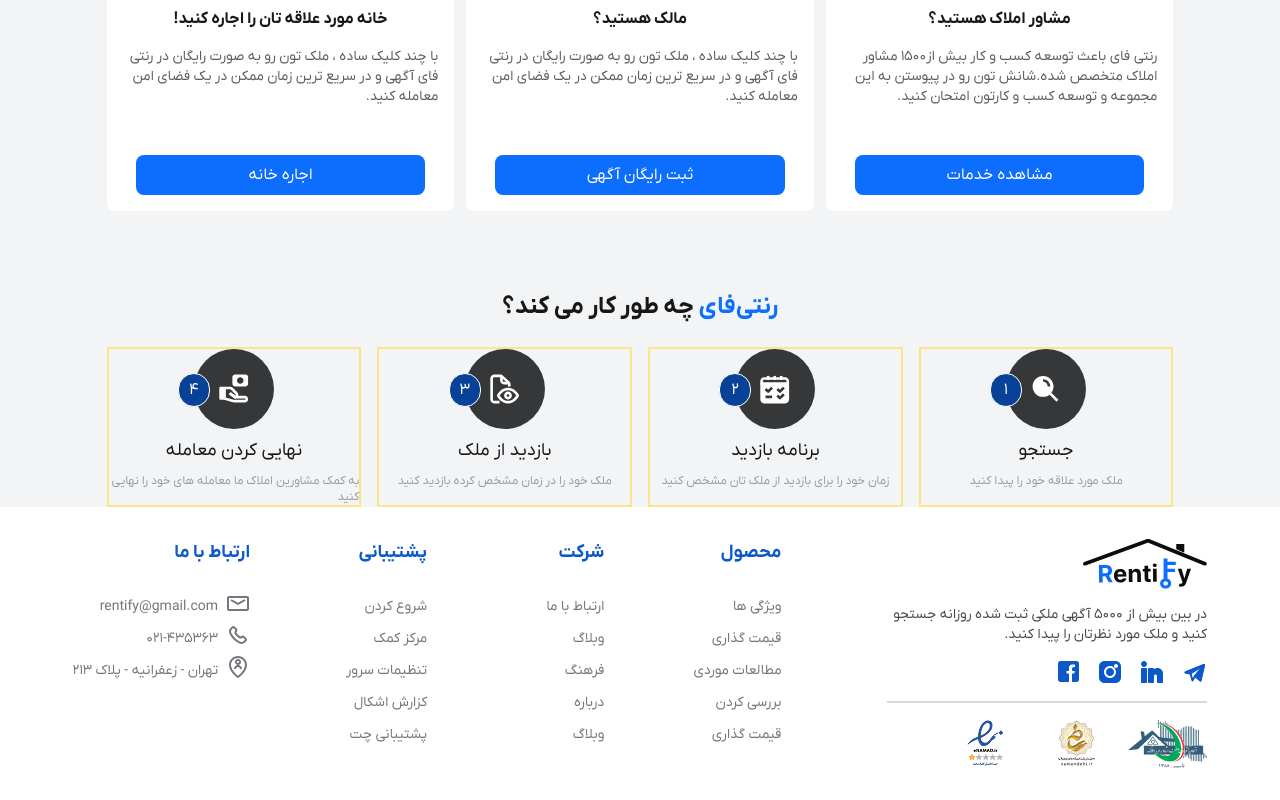
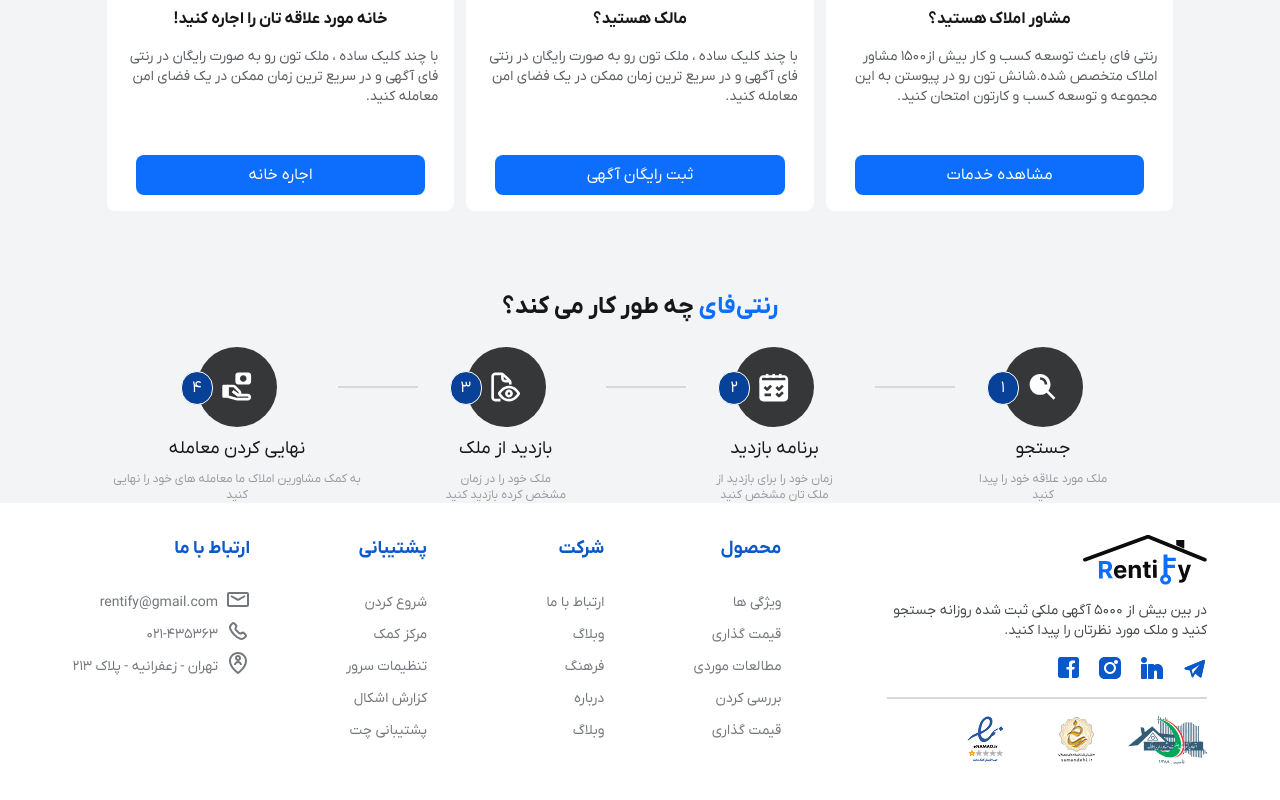
Before and after one commit to Sorayyaa1/Rentify-Web, a Next.js app: page / in a window 1280 px wide. Shown: the part 1913-2713 px from the top of the page. Built offline with nearby package versions, Linux system fonts and the light colour scheme.

Commit message:
style: update style for RentifyServicesMap component

```diff
--- a/Components/RentifyServicesMap.tsx
+++ b/Components/RentifyServicesMap.tsx
@@ -1,14 +1,34 @@
 import {rentifyServicesMapArray} from "@/core/contance/rentifyServicesMap"
 import { Icon } from "./UI/Icon/Icon"
+
 
 function RentifyServicesMap(){
     return(
         <div className="w-10/12 mx-auto flex flex-col gap-6">
             <p className="text-center font-[700] text-2xl"><span className="text-[#0D6EFD]">رنتی‌فای</span> چه طور کار می کند؟</p>
-            <div className="w-full flex justify-between gap-4">
+            <div className="w-full grid grid-cols-4 gap-2 ">
                {
-                rentifyServicesMapArray.map((item,index)=>(
-                   <div key={index} className="w-9/12 flex flex-col gap-2 items-center border-2 border-amber-200">
+                rentifyServicesMapArray.slice(0,-1).map((item,index)=>(
+
+                        <div key={index} className="w-full flex flex-col gap-2 items-center justify-center text-center">
+                            <div  className="flex items-center justify-center gap-2 relative">
+                                <div className="relative">
+                                    <div className="flex flex-col justify-center items-center rounded-full bg-[#353739] w-20 h-20 ">
+                                       <Icon icon={item.icon} className="w-2/5"/>
+                                    </div>
+                                    <p className="w-2/5 text-center rounded-full p-1 bg-[#084298] text-[#FFFFFF] border-[0.1rem] border-white absolute top-6 -left-4">{item.stepNumber}</p>
+                                </div>
+                                <hr className=" w-full absolute -left-32 border-[0.1rem] border-[#D7D8DA]"></hr>
+                            </div>
+                            <p className="text-lg ">{item.title}</p>
+                            <p className="text-[#989BA0] text-xs w-6/12">{item.decription}</p>
+                        </div>
+
+                ))
+                }
+                {
+                   rentifyServicesMapArray.slice(-1).map((item)=>(
+                     <div className="w-full flex flex-col gap-2 items-center text-center">
                             <div className="relative">
                                 <div className="flex flex-col justify-center items-center rounded-full bg-[#353739] w-20 h-20 ">
                                    <Icon icon={item.icon} className="w-2/5"/>
```
Lines whose indentation alone changed are shown as unchanged.
